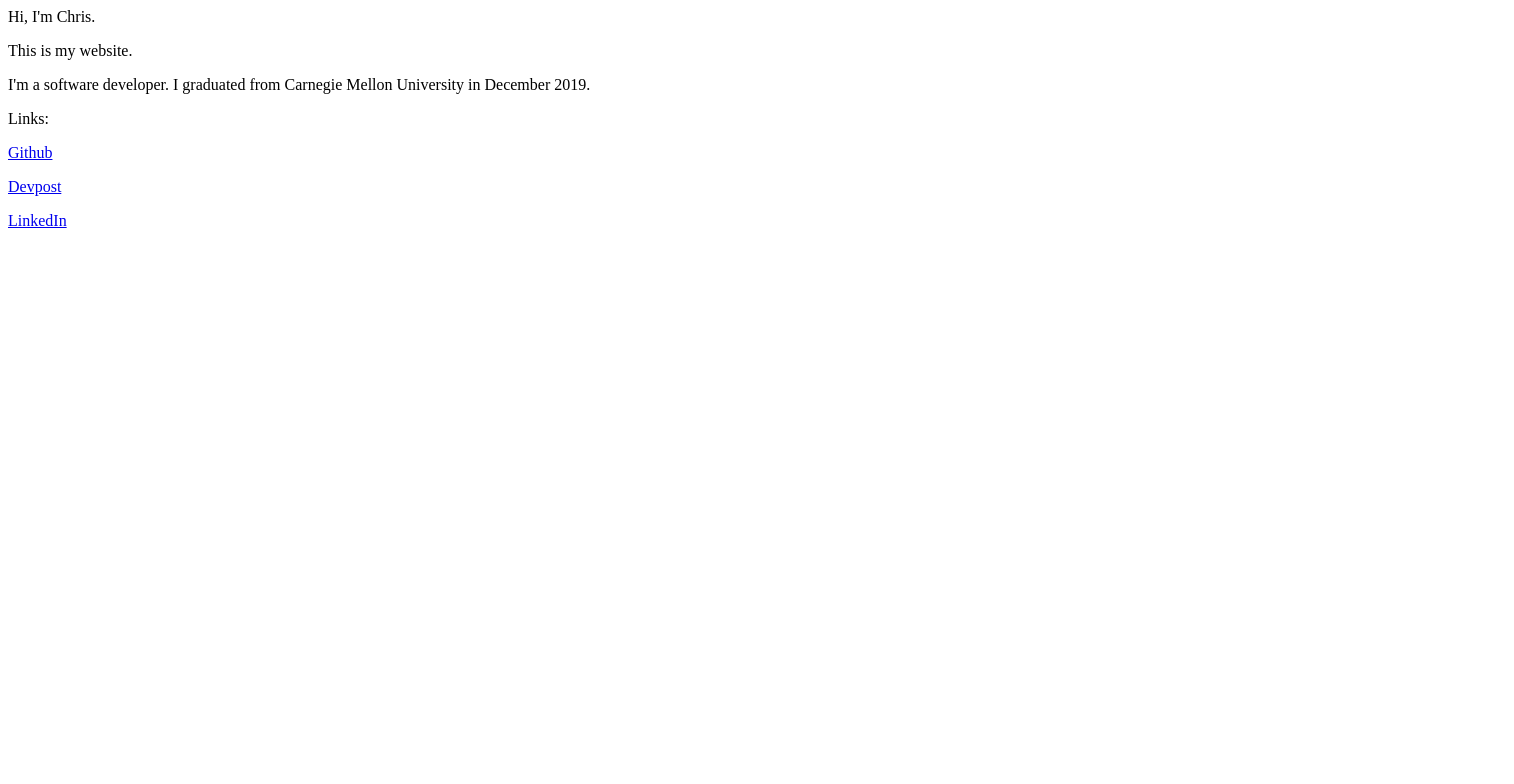
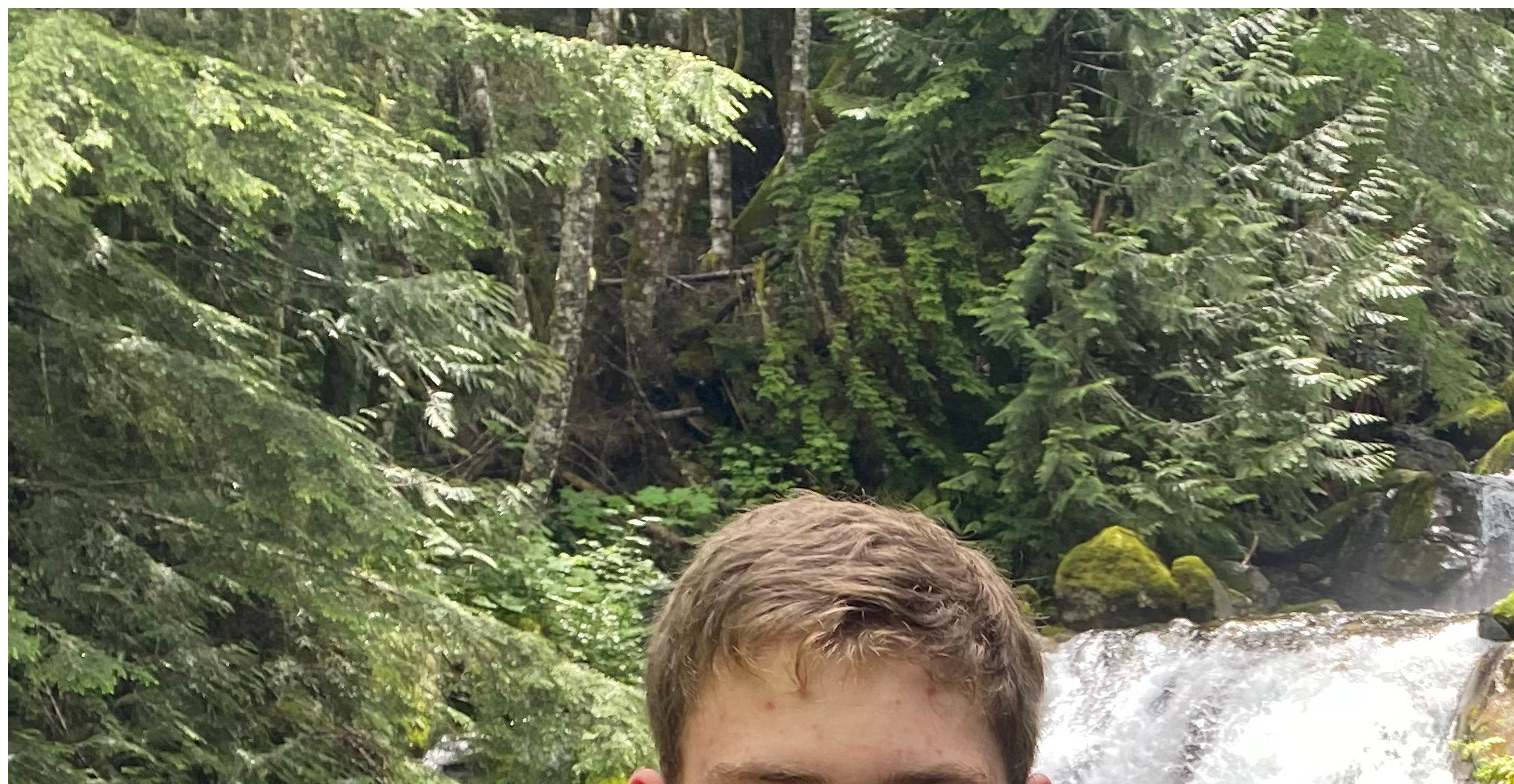
Before and after one commit to Christopher312/Christopher312.github.io, a plain HTML site: page index.html in a window 1280 px wide. Shown: the top 784 px of the page, 1514 px wide, since content can reach past the window. Drawn offline with Linux system fonts and the light colour scheme.

Commit message:
Update index.html

```diff
--- a/index.html
+++ b/index.html
@@ -1,10 +1,10 @@
 <html>
 <body>
+	<img src="photo.jpeg">
+
 	<p>Hi, I'm Chris.</p>
 
-	<p>This is my website.</p>
-
-	<p>I'm a software developer. I graduated from Carnegie Mellon University in December 2019.</p>
+	<p>I'm a software developer based in Seattle. I graduated from Carnegie Mellon University in December 2019.</p>
 
 	<p>Links:</p>
 
```
